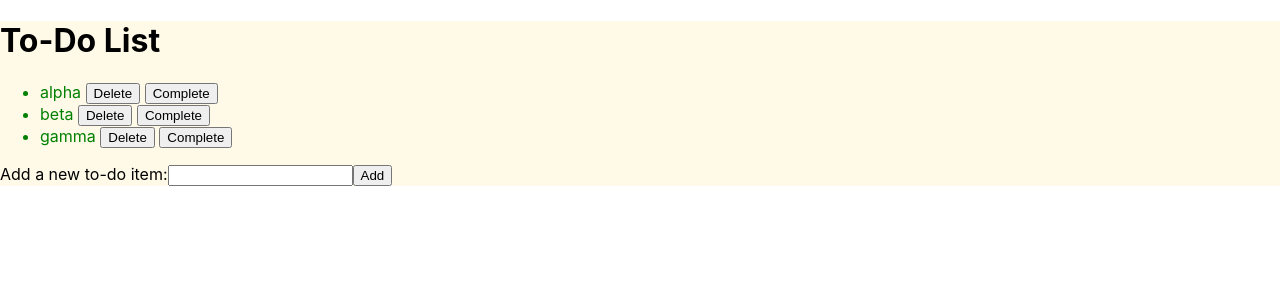
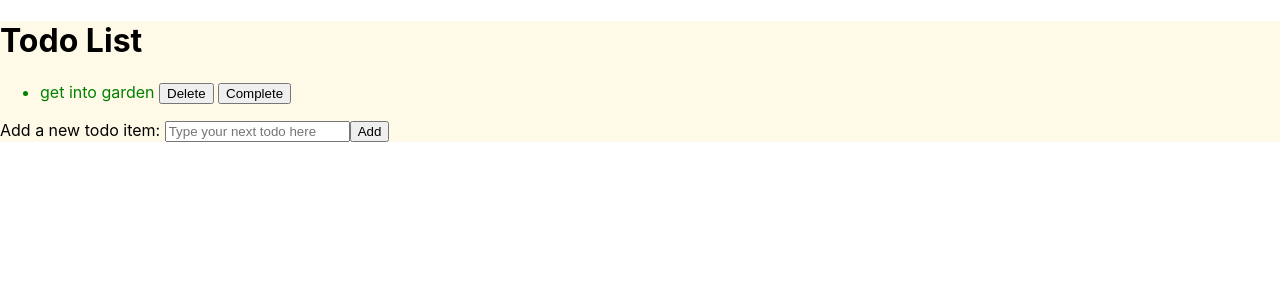
Before and after one commit to claire-codes/tr-todo, a React (Create React App) app: page / in a window 1280 px wide. Shown: the top 300 px of the page. Built offline with nearby package versions, Linux system fonts and the light colour scheme.

Commit message:
Updates copy text

```diff
--- a/public/index.html
+++ b/public/index.html
@@ -24,7 +24,7 @@
       work correctly both with client-side routing and a non-root public URL.
       Learn how to configure a non-root public URL by running `npm run build`.
     -->
-    <title>To-Do List</title>
+    <title>Todo List</title>
   </head>
   <body>
     <noscript>You need to enable JavaScript to run this app.</noscript>
--- a/src/App.js
+++ b/src/App.js
@@ -11,11 +11,7 @@ const TodoItem = styled.li`
 
 class App extends React.Component {
   state = {
-    todos: [
-      { task: "alpha", complete: false },
-      { task: "beta", complete: false },
-      { task: "gamma", complete: false }
-    ],
+    todos: [{ task: "get into garden", complete: false }],
     todoToAdd: ""
   };
 
@@ -44,7 +40,7 @@ class App extends React.Component {
   render() {
     return (
       <MainBody>
-        <h1>To-Do List</h1>
+        <h1>Todo List</h1>
         <ul>
           {this.state.todos.map((item, index) => {
             return (
@@ -62,13 +58,14 @@ class App extends React.Component {
           })}
         </ul>
         <div>
-          <label>Add a new to-do item:</label>
+          <label>Add a new todo item:</label>&nbsp;
           <input
             type="text"
             value={this.state.todoToAdd}
             onChange={e => {
               this.setState({ todoToAdd: e.target.value });
             }}
+            placeholder="Type your next todo here"
           />
           <button
             type="button"
```
